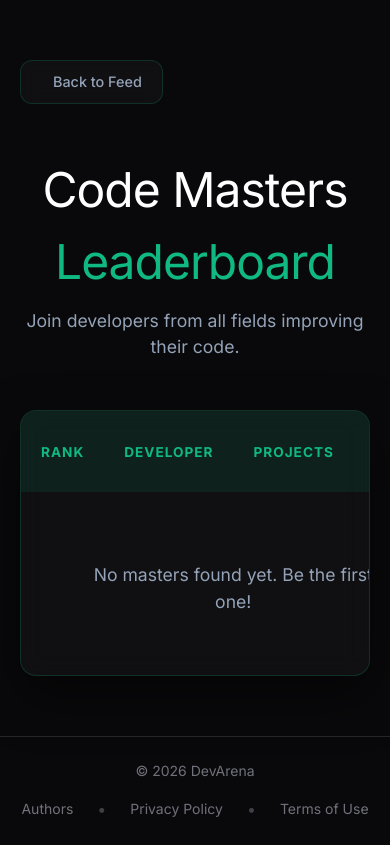
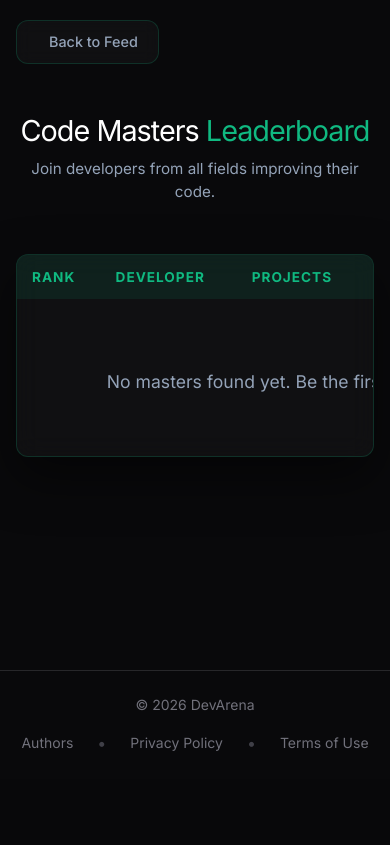
Before and after one commit to oksentiukpn/__devarena__, a Flask app: page /leaderboard in a window 390 px wide. Shown: the part 65-910 px from the top of the page. After the commit the page ends 816 px from the top, so only its background shows below. Run offline with Flask 3, Linux system fonts and the light colour scheme; style sheets or scripts are compiled from the project's sources; some libraries are stand-ins or nearby versions.

Commit message:
added adaptation

```diff
--- a/app/static/leaderboard.css
+++ b/app/static/leaderboard.css
@@ -166,3 +166,55 @@ tr:hover {
     background: var(--accent-green);
     color: #ffffff;
 }
+
+
+@media (max-width: 600px) {
+    .container {
+        padding: 20px 16px;
+    }
+
+    .header h1 {
+        font-size: 1.8rem;
+        line-height: 1.2;
+    }
+
+    .subtitle {
+        font-size: 0.95rem;
+        margin-bottom: 30px;
+    }
+
+
+    .leaderboard-wrapper {
+        overflow-x: auto;
+        -webkit-overflow-scrolling: touch;
+        margin: 0;
+        border-radius: 12px;
+    }
+
+    table {
+        min-width: 500px;
+    }
+
+    th, td {
+        padding: 12px 15px;
+        font-size: 0.85rem;
+    }
+
+    .avatar {
+        width: 30px;
+        height: 30px;
+        font-size: 0.7rem;
+    }
+}
+
+
+@media (max-width: 375px) {
+    .header h1 {
+        font-size: 1.5rem;
+    }
+
+    .back-link {
+        padding: 8px 12px;
+        font-size: 0.8rem;
+    }
+}
```
Also changed, not shown: app/static/log_in.css (+11 -3 lines).
